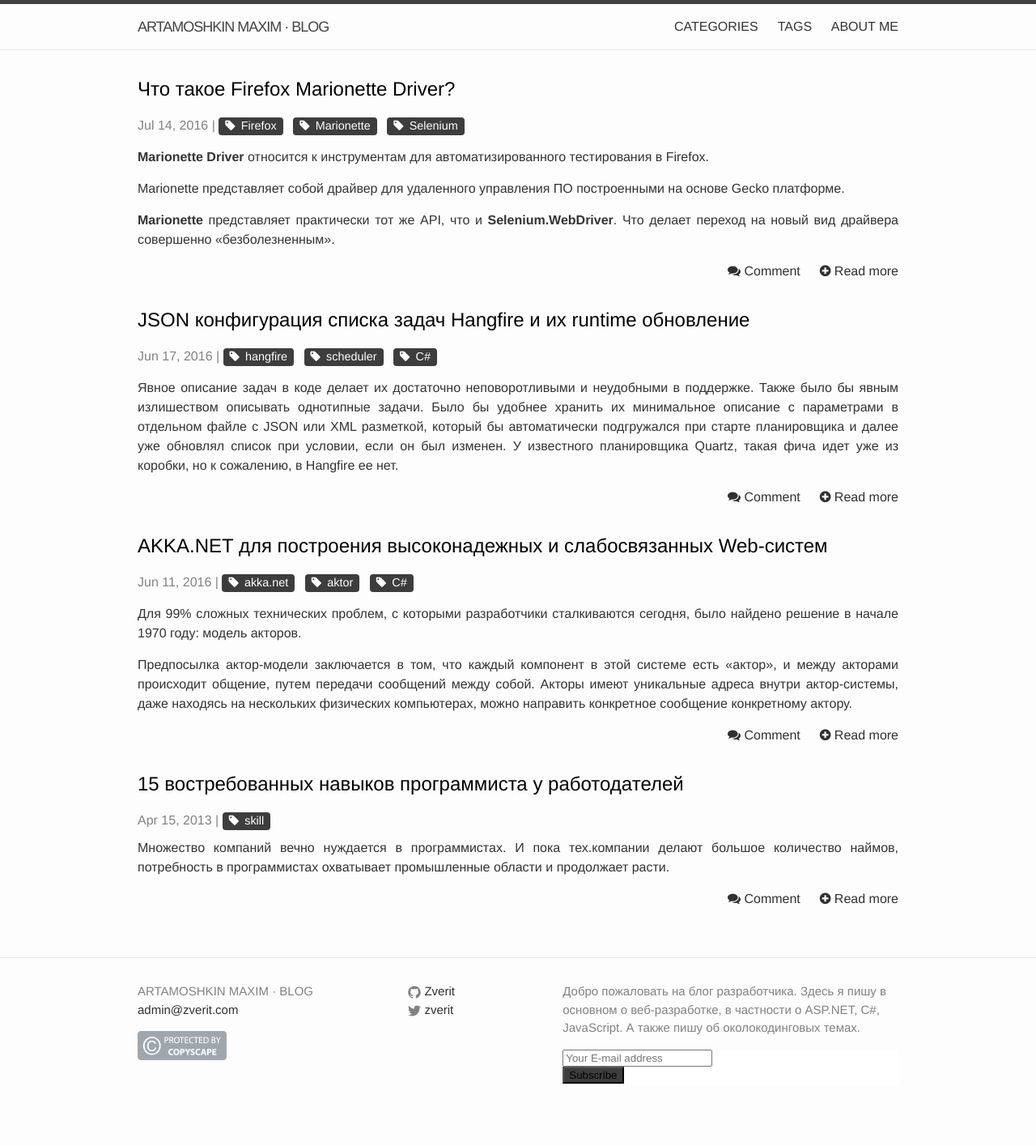
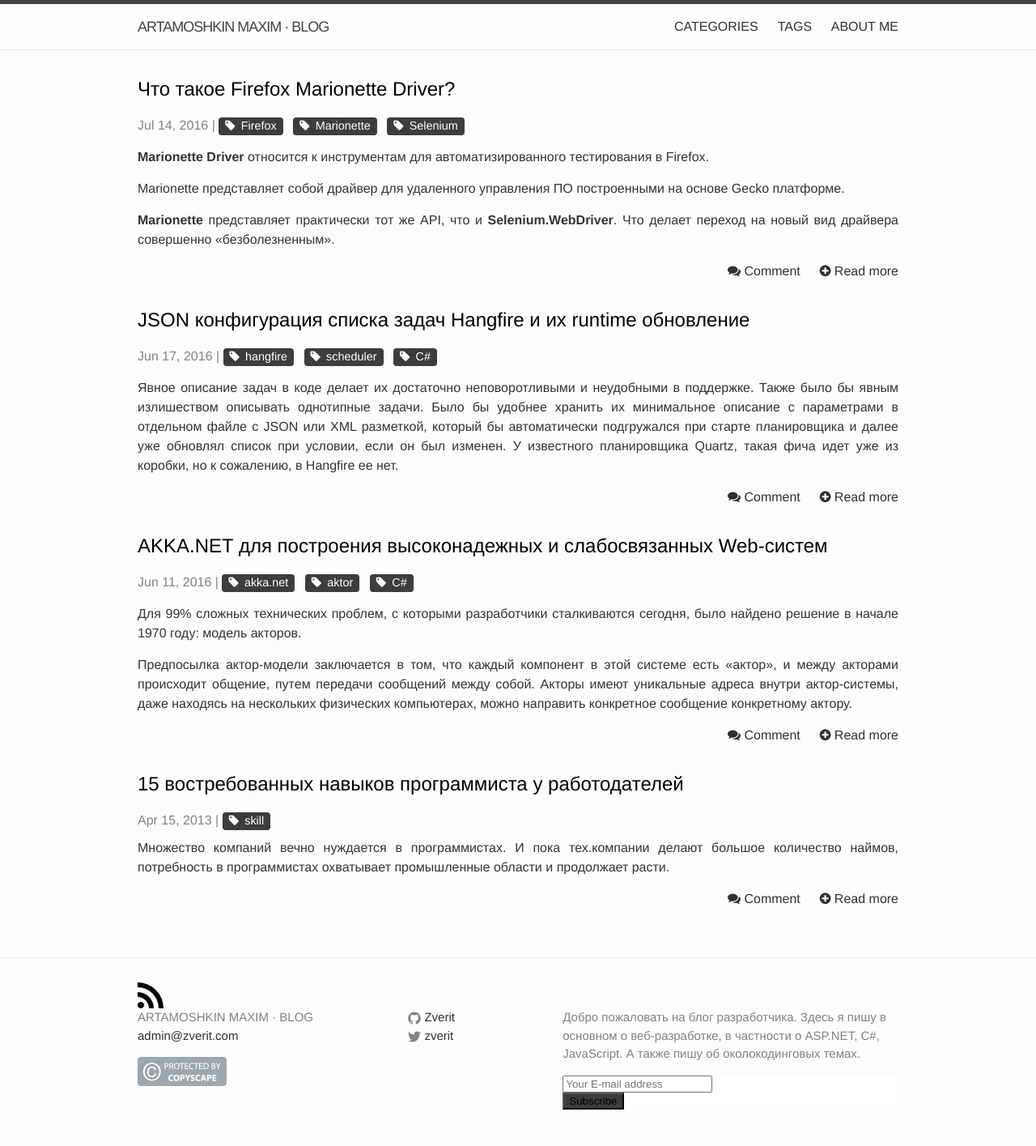
Before and after one commit to martamoshkin/blog.zverit.com, a Jekyll site: the page built from index.html, in a window 1280 px wide. Shown: the whole page at 81% size. Built offline with Jekyll 4.4.1, drawn with Linux system fonts in a browser that asks for light colours; nearby versions of some CDN libraries; comment, search, counter and statistics services are not loaded; before the commit the page ends 1383 px from its top, so only the background shows below that.

Commit message:
Update footer.html

```diff
--- a/_includes/footer.html
+++ b/_includes/footer.html
@@ -2,7 +2,7 @@
 
   <div class="wrapper">
 
-  <a class="rss-subscribe" href="{{ "/feed.xml" | prepend: site.baseurl }}"></a>
+  <div class="rss-subscribe"><a  href="{{ "/feed.xml" | prepend: site.baseurl }}"></a></div>
 
     <div class="footer-col-wrapper">
       <div class="footer-col footer-col-1">
```
